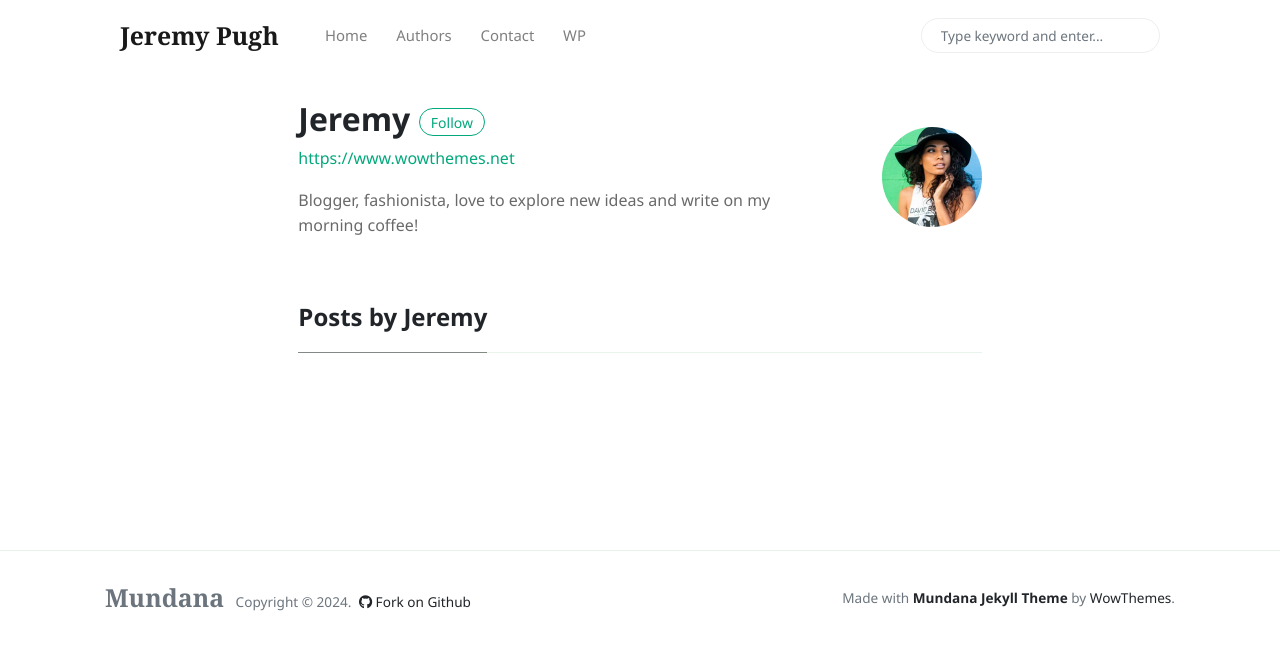
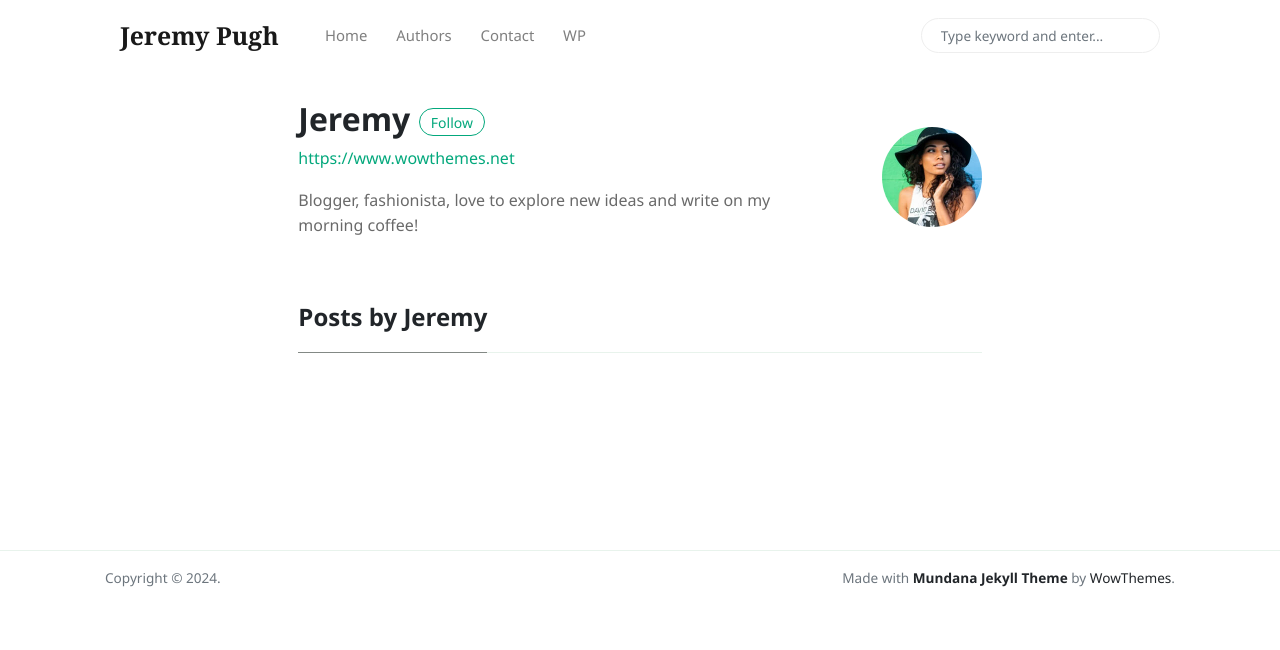
Before and after one commit to stumblefiend/jeremy.pugh, a Jekyll site: the page built from _pages/author-jeremy.html, in a window 1280 px wide. Shown: the top 650 px of the page. Built offline with Jekyll 4.4.1, drawn with Linux system fonts in a browser that asks for light colours; nearby versions of some CDN libraries.

Commit message:
Update default.html

```diff
--- a/_layouts/default.html
+++ b/_layouts/default.html
@@ -77,12 +77,7 @@
         <div class="container">
         <div class="row align-items-center justify-content-between">
             <div>
-                <span class="navbar-brand mr-2 mb-0"><strong>Mundana</strong></span>
                 <span>Copyright © <script>document.write(new Date().getFullYear())</script>.</span>
-
-                <!--  Github Repo Star Btn-->
-                <a class="text-dark ml-1" target="_blank" href="https://github.com/wowthemesnet/mundana-theme-jekyll"><i class="fab fa-github"></i> Fork on Github</a>
-
             </div>
             <div>
                 Made with <a target="_blank" class="text-dark font-weight-bold" href="https://www.wowthemes.net/mundana-jekyll-theme/"> Mundana Jekyll Theme </a> by <a class="text-dark" target="_blank" href="https://www.wowthemes.net">WowThemes</a>.
```
